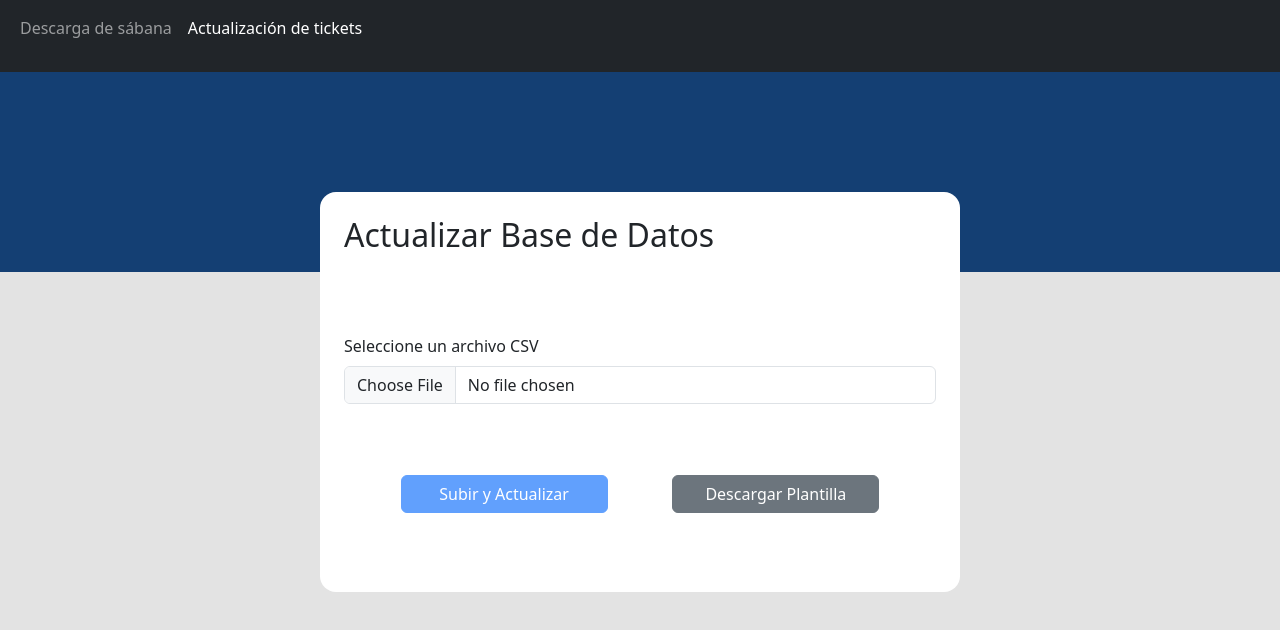
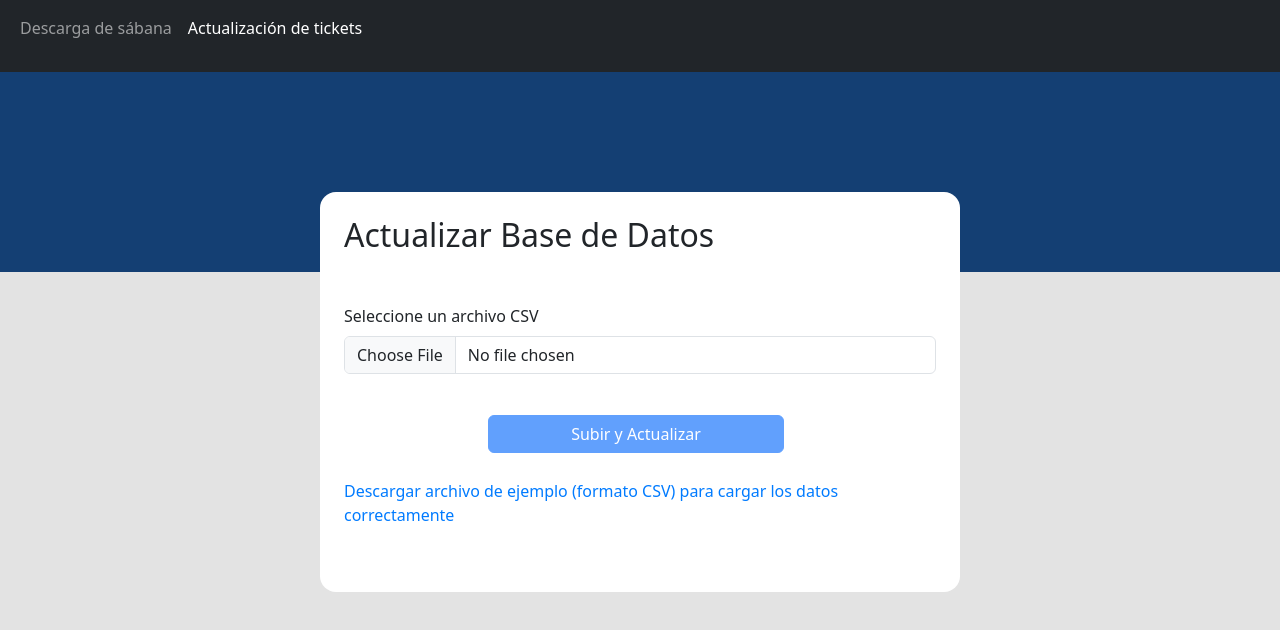
Before and after one commit to lucasruiz12/sabana-anam, a React (Vite) app: page / in a window 1280 px wide. Both pictures are taken after a click on the item "Actualización de tickets". Shown: the top 630 px of the page. Built offline with nearby package versions, Linux system fonts and the light colour scheme.

Commit message:
new text and decoration to download csv mockup

```diff
--- a/src/components/FormUpdate/index.jsx
+++ b/src/components/FormUpdate/index.jsx
@@ -90,25 +90,23 @@ const FormUpdate = () => {
                 )}
             </div>
 
-            <div style={{ display: "flex", width: "100%", justifyContent: "space-evenly" }}>
+            <div style={{ display: "flex", alignItems: "center", flexDirection: "column", width: "100%" }}>
                 <button
                     type="button"
-                    style={{ width: "35%" }}
+                    style={{ width: "50%" }}
                     className="btn btn-primary me-2"
                     onClick={handleUpload}
                     disabled={!selectedFile}
                 >
                     Subir y Actualizar
                 </button>
-                <button
-                    type="button"
-                    style={{ width: "35%" }}
-                    className="btn btn-secondary"
-                    onClick={handleDownloadTemplate}
-                >
-                    Descargar Plantilla
-                </button>
             </div>
+            <p
+                className="text-download"
+                onClick={handleDownloadTemplate}
+            >
+                Descargar archivo de ejemplo (formato CSV) para cargar los datos correctamente
+            </p>
 
             <ToastContainer />
         </div>
--- a/src/components/FormUpdate/style.css
+++ b/src/components/FormUpdate/style.css
@@ -11,6 +11,17 @@
     margin-top: -10vh;
 }
 
+.text-download{
+    width: 100%;
+    cursor: pointer;
+    text-decoration: none;
+    color: #007bff
+}
+
+.text-download:hover{
+    color: #0056b3;
+    text-decoration: underline;
+}
 
 @media (max-width: 986px){
     .container-update{
--- a/src/pages/Home/index.jsx
+++ b/src/pages/Home/index.jsx
@@ -252,15 +252,16 @@ const Home = () => {
                                     )}
                                 </div>
                             </div>
-
+                            <div style={{ display: "flex", justifyContent: "center" }}>
                                 <button
                                     type="button"
-                                className="btn btn-primary"
+                                    className="btn btn-primary btn-download-csv"
                                     onClick={handleDownloadClick}
                                     disabled={(dataToSearch.interval === 3 && dateToFilter === "")}
                                 >
                                     DESCARGAR CSV
                                 </button>
+                            </div>
                         </form>
                         <ToastContainer />
                     </div>
--- a/src/pages/Home/style.css
+++ b/src/pages/Home/style.css
@@ -93,3 +93,7 @@
 .menu-desp li:hover {
     background-color: #f0f0f0;
 }
+
+.btn-download-csv{
+    width: 50% !important;
+}
```
Lines whose indentation alone changed are shown as unchanged.
